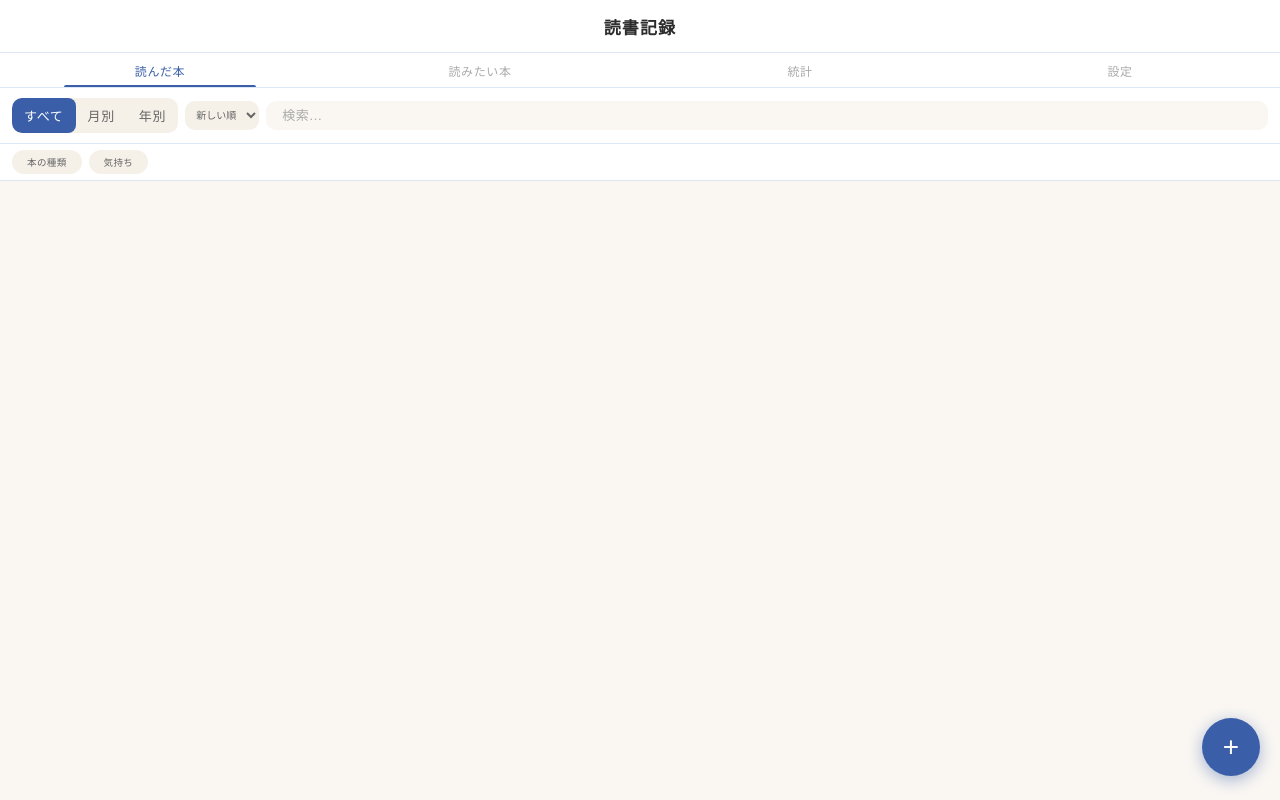
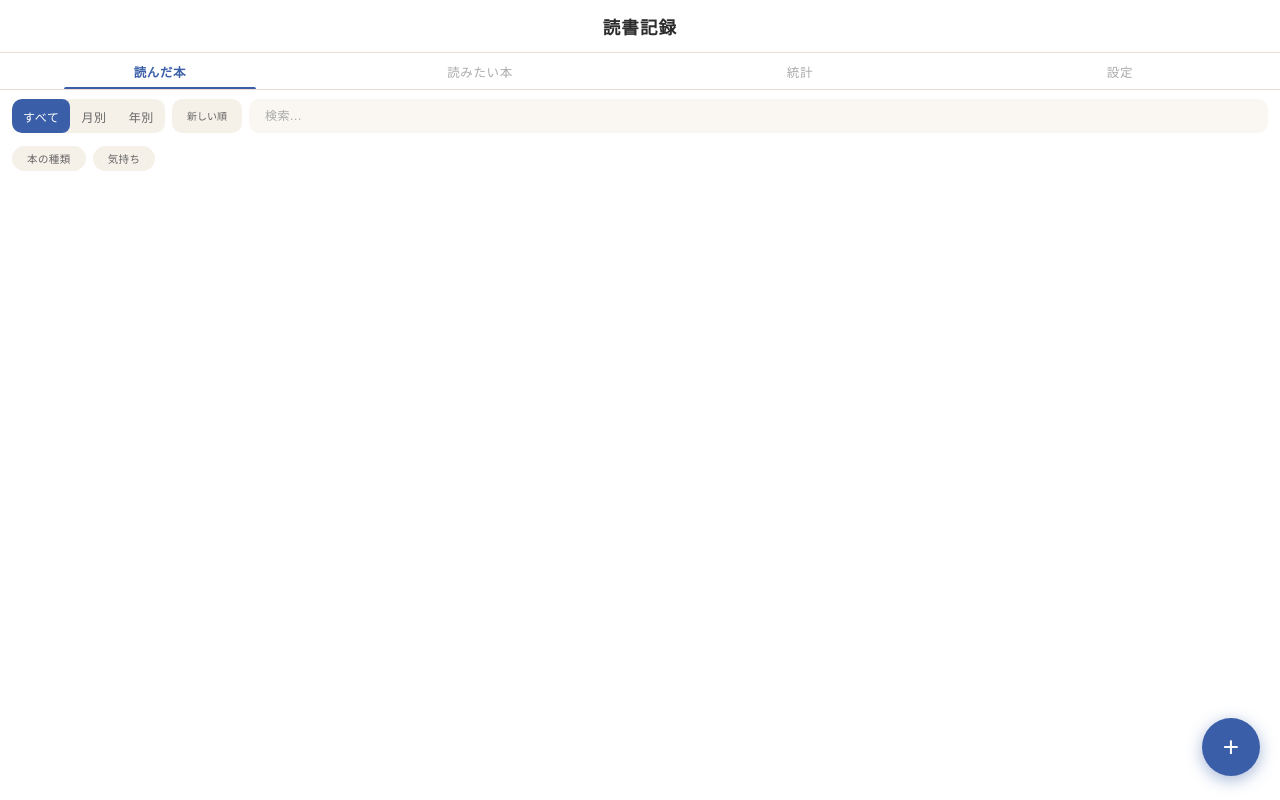
Before and after one commit to ytvqpydqbx-sys/reading-app, a plain HTML site: page index.html in a window 1280 px wide. Drawn offline with nearby package versions, Linux system fonts and the light colour scheme; a web font is replaced by a local one.

Commit message:
update app

```diff
--- a/index.html
+++ b/index.html
@@ -16,8 +16,8 @@
   --bg:#ffffff;
   --bg-soft:#FAF7F3;
   --bg-warm:#F5F0E8;
-  --border:#dce8f5;
-  --border-dark:#c2d6ee;
+  --border:#e8ddd0;
+  --border-dark:#d4c8b8;
   --beige-ui:#F5F0E8;
   --royal:#3a5fa8;
   --royal-light:#5578c0;
@@ -32,23 +32,24 @@
   --font:'BIZ UDGothic',sans-serif;
   --safe-bottom:env(safe-area-inset-bottom,0px);
 }
-*{margin:0;padding:0;box-sizing:border-box;-webkit-tap-highlight-color:transparent;touch-action:manipulation}
+*{margin:0;padding:0;box-sizing:border-box;-webkit-tap-highlight-color:transparent}
+button,select,label,a{touch-action:manipulation}
 html,body{height:100%;overflow:hidden}
-body{font-family:var(--font);background:var(--bg-soft);color:var(--text-dark);letter-spacing:0.07em;display:flex;flex-direction:column}
+body{font-family:var(--font);background:var(--bg);color:var(--text-dark);letter-spacing:0.07em;display:flex;flex-direction:column}
 
 /* ── HEADER ── */
 .hdr{background:var(--bg);border-bottom:1px solid var(--border);flex-shrink:0;z-index:100}
 .hdr-top{height:52px;display:flex;align-items:center;justify-content:center;padding:0 16px;position:relative}
-.hdr-title{font-size:17px;font-weight:700;color:var(--text-dark)}
+.hdr-title{font-size:17.5px;font-weight:700;color:var(--text-dark)}
 .tab-bar{display:flex;border-top:1px solid var(--border)}
-.tab-item{flex:1;display:flex;flex-direction:column;align-items:center;justify-content:center;gap:2px;padding:7px 2px 8px;cursor:pointer;color:var(--text-light);font-size:12px;font-weight:500;font-family:var(--font);letter-spacing:0.05em;border:none;background:none;position:relative;transition:color .2s}
+.tab-item{flex:1;display:flex;flex-direction:column;align-items:center;justify-content:center;gap:2px;padding:7px 2px 8px;cursor:pointer;color:var(--text-light);font-size:12.5px;font-weight:500;font-family:var(--font);letter-spacing:0.05em;border:none;background:none;position:relative;transition:color .2s}
 .tab-item ph-icon{font-size:22px;display:block;line-height:1}
-.tab-item.active{color:var(--royal)}
+.tab-item.active{color:var(--royal);font-weight:700}
 .tab-item.active::after{content:'';position:absolute;bottom:0;left:20%;right:20%;height:2px;background:var(--royal);border-radius:2px 2px 0 0}
 
 /* ── SCROLL AREA ── */
-.scroll-area{flex:1;overflow-y:auto;overflow-x:hidden;-webkit-overflow-scrolling:touch}
-.page{display:none;padding-bottom:calc(80px + var(--safe-bottom))}
+.scroll-area{flex:1;overflow-y:auto;overflow-x:hidden;-webkit-overflow-scrolling:touch;background:var(--bg)}
+.page{display:none;padding-bottom:calc(80px + var(--safe-bottom));background:var(--bg)}
 .page.active{display:block}
 
 /* ── FAB ── */
@@ -56,19 +57,18 @@ body{font-family:var(--font);background:var(--bg-soft);color:var(--text-dark);le
 .fab:active{transform:scale(.92)}
 
 /* ── CONTROLS ── */
-.ctrl-bar{background:var(--bg);padding:10px 12px;display:flex;gap:7px;align-items:center;border-bottom:1px solid var(--border);flex-wrap:wrap}
-.seg{display:flex;background:var(--beige-ui);border-radius:10px;overflow:hidden;flex-shrink:0}
-.seg-btn{background:none;border:none;cursor:pointer;padding:8px 12px;font-size:13px;font-weight:500;font-family:var(--font);color:var(--text-mid);white-space:nowrap;letter-spacing:0.05em}
+.ctrl-bar{background:var(--bg);padding:9px 12px;display:flex;gap:7px;align-items:center;border-bottom:none;flex-wrap:nowrap}
+.seg{display:flex;background:var(--beige-ui);border-radius:10px;overflow:hidden;flex-shrink:0;height:34px}
+.seg-btn{background:none;border:none;cursor:pointer;padding:0 11px;font-size:12px;font-weight:500;font-family:var(--font);color:var(--text-mid);white-space:nowrap;letter-spacing:0.05em;height:100%}
 .seg-btn.active{background:var(--royal);color:#fff;border-radius:8px}
-.sort-sel{background:var(--beige-ui);border:none;border-radius:10px;padding:8px 7px;font-size:10px;font-family:var(--font);color:var(--text-mid);cursor:pointer;flex-shrink:0;max-width:76px}
-.srch{flex:1;min-width:100px;display:flex;align-items:center;gap:6px;background:var(--bg-soft);border:none;border-radius:10px;padding:7px 10px}
-.srch ph-icon{color:var(--text-light);font-size:15px;flex-shrink:0}
-.srch input{flex:1;border:none;background:none;outline:none;font-family:var(--font);font-size:13px;color:var(--text-dark);letter-spacing:0.05em}
+.sort-sel{background:var(--beige-ui);border:none;border-radius:10px;padding:0 7px;font-size:10px;font-family:var(--font);color:var(--text-mid);cursor:pointer;flex-shrink:0;width:70px;height:34px;-webkit-appearance:none;appearance:none;text-align:center}
+.srch{flex:1;min-width:80px;display:flex;align-items:center;gap:6px;background:var(--bg-soft);border:none;border-radius:10px;padding:0 10px;height:34px}
+.srch ph-icon{color:var(--text-light);font-size:14px;flex-shrink:0}
+.srch input{flex:1;border:none;background:none;outline:none;font-family:var(--font);font-size:12px;color:var(--text-dark);letter-spacing:0.05em;height:100%}
 .srch input::placeholder{color:var(--text-light)}
 
 /* ── FILTER BAR ── */
-.flt-bar{background:var(--bg);padding:6px 12px;display:flex;gap:7px;border-bottom:1px solid var(--border)}
-.flt-pill{display:flex;align-items:center;gap:4px;background:var(--beige-ui);border:1.5px solid transparent;border-radius:20px;padding:4px 10px;font-size:9.5px;font-weight:500;font-family:var(--font);color:var(--text-mid);cursor:pointer;transition:all .2s;letter-spacing:0.04em}
+.flt-bar{background:var(--bg);padding:4px 12px 8px;display:flex;gap:7px;border-bottom:none}.flt-pill{display:flex;align-items:center;gap:4px;background:var(--beige-ui);border:1.5px solid transparent;border-radius:20px;padding:4px 10px;font-size:10.5px;font-weight:500;font-family:var(--font);color:var(--text-mid);cursor:pointer;transition:all .2s;letter-spacing:0.04em}
 .flt-pill ph-icon{font-size:10px;flex-shrink:0}
 .flt-pill.ag{background:var(--royal-pale);border-color:var(--royal);color:var(--royal)}
 .flt-pill.ae{background:#fce8ec;border-color:#d05070;color:#c03060}
@@ -93,9 +93,9 @@ body{font-family:var(--font);background:var(--bg-soft);color:var(--text-dark);le
 .add-type-btn .sub{font-size:12px;font-weight:400;color:var(--text-light);display:block;margin-top:2px}
 
 /* ── GRID ── */
-.grid{padding:8px;display:grid;grid-template-columns:repeat(3,1fr);gap:5px}
+.grid{padding:8px;display:grid;grid-template-columns:repeat(3,1fr);gap:6px;background:var(--bg)}
 .m-lbl{grid-column:1/-1;padding:10px 4px 6px;font-size:12px;font-weight:700;color:var(--royal);letter-spacing:.05em;border-bottom:1px solid var(--royal-mid);margin-bottom:2px}
-.tile{aspect-ratio:1/1;border-radius:10px;overflow:hidden;cursor:pointer;background:var(--beige-ui);box-shadow:var(--shadow-sm);position:relative;transition:transform .15s}
+.tile{aspect-ratio:1/1;border-radius:12px;overflow:hidden;cursor:pointer;background:var(--beige-ui);box-shadow:0 1px 5px rgba(0,0,0,0.09);position:relative;transition:transform .15s}
 .tile:active{transform:scale(.94)}
 .tile img{width:100%;height:100%;object-fit:contain;background:var(--beige-ui)}
 .no-cov{width:100%;height:100%;display:flex;flex-direction:column;align-items:center;justify-content:center;background:var(--beige-ui);color:#6b4c2a;font-size:9px;text-align:center;padding:6px;gap:4px}
@@ -104,7 +104,7 @@ body{font-family:var(--font);background:var(--bg-soft);color:var(--text-dark);le
 .lbl{font-size:10px;color:var(--text-mid);line-height:1.3;display:-webkit-box;-webkit-line-clamp:2;-webkit-box-orient:vertical;overflow:hidden}
 
 /* ── WANT LIST ── */
-.wlist{padding:10px;display:flex;flex-direction:column;gap:9px}
+.wlist{padding:10px;display:flex;flex-direction:column;gap:9px;background:var(--bg)}
 .wcard{background:var(--bg);border-radius:14px;display:flex;overflow:hidden;cursor:pointer;box-shadow:var(--shadow-sm);border:1px solid var(--border);transition:box-shadow .2s}
 .wthumb{width:72px;flex-shrink:0;background:var(--beige-ui);overflow:hidden;display:flex;align-items:center;justify-content:center}
 .wthumb img{width:100%;height:100%;object-fit:contain;background:var(--beige-ui)}
@@ -114,7 +114,7 @@ body{font-family:var(--font);background:var(--bg-soft);color:var(--text-dark);le
 .wmeta{font-size:11px;color:var(--text-light);display:flex;flex-wrap:wrap;gap:6px;margin-bottom:5px}
 .wtags{display:flex;flex-wrap:wrap;gap:4px}
 .wmt{background:var(--royal-pale);border-radius:8px;padding:2px 8px;font-size:10px;color:var(--royal)}
-.wgrid{padding:8px;display:grid;grid-template-columns:repeat(3,1fr);gap:5px}
+.wgrid{padding:8px;display:grid;grid-template-columns:repeat(3,1fr);gap:6px;background:var(--bg)}
 
 /* ── MODAL ── */
 .mo-ov{display:none;position:fixed;inset:0;background:rgba(0,0,0,.5);z-index:300;overflow-y:auto}
@@ -189,7 +189,7 @@ textarea.fi{resize:none;min-height:80px;line-height:1.6}
 .fo-sub{background:var(--royal);color:#fff;border:none;border-radius:12px;padding:15px;font-size:15px;font-weight:700;font-family:var(--font);cursor:pointer;letter-spacing:0.06em}
 
 /* ── STATS ── */
-.sw{padding:14px;display:flex;flex-direction:column;gap:14px}
+.sw{padding:14px;display:flex;flex-direction:column;gap:14px;background:var(--bg)}
 .sh2{font-size:18px;font-weight:700;color:var(--text-dark);padding:2px 0 4px}
 .s-nums{display:grid;grid-template-columns:repeat(3,1fr);gap:9px}
 .snc{background:var(--bg);border-radius:14px;padding:14px 9px;text-align:center;box-shadow:var(--shadow-sm);border-top:3px solid var(--royal)}
@@ -217,7 +217,7 @@ textarea.fi{resize:none;min-height:80px;line-height:1.6}
 .wc-u{font-size:14px;color:var(--text-light);margin-top:3px}
 
 /* ── SETTINGS ── */
-.setw{padding:14px;display:flex;flex-direction:column;gap:13px}
+.setw{padding:14px;display:flex;flex-direction:column;gap:13px;background:var(--bg)}
 .seth{font-size:18px;font-weight:700;color:var(--text-dark);padding:2px 0 4px}
 .sets{background:var(--bg);border-radius:14px;overflow:hidden;box-shadow:var(--shadow-sm)}
 .sets-h{background:var(--royal);padding:12px 16px;font-size:13px;font-weight:700;color:#fff;display:flex;align-items:center;gap:8px}
```
